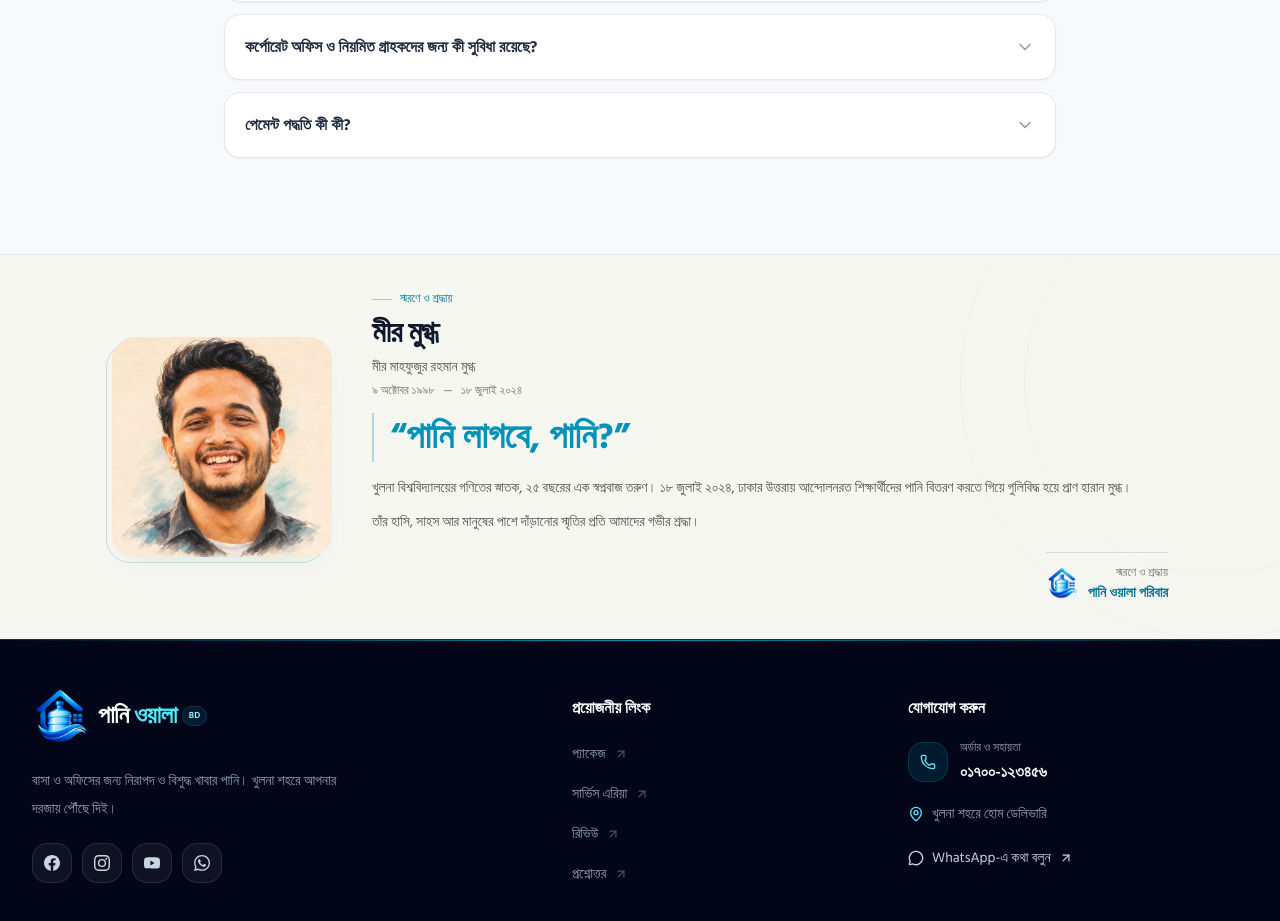
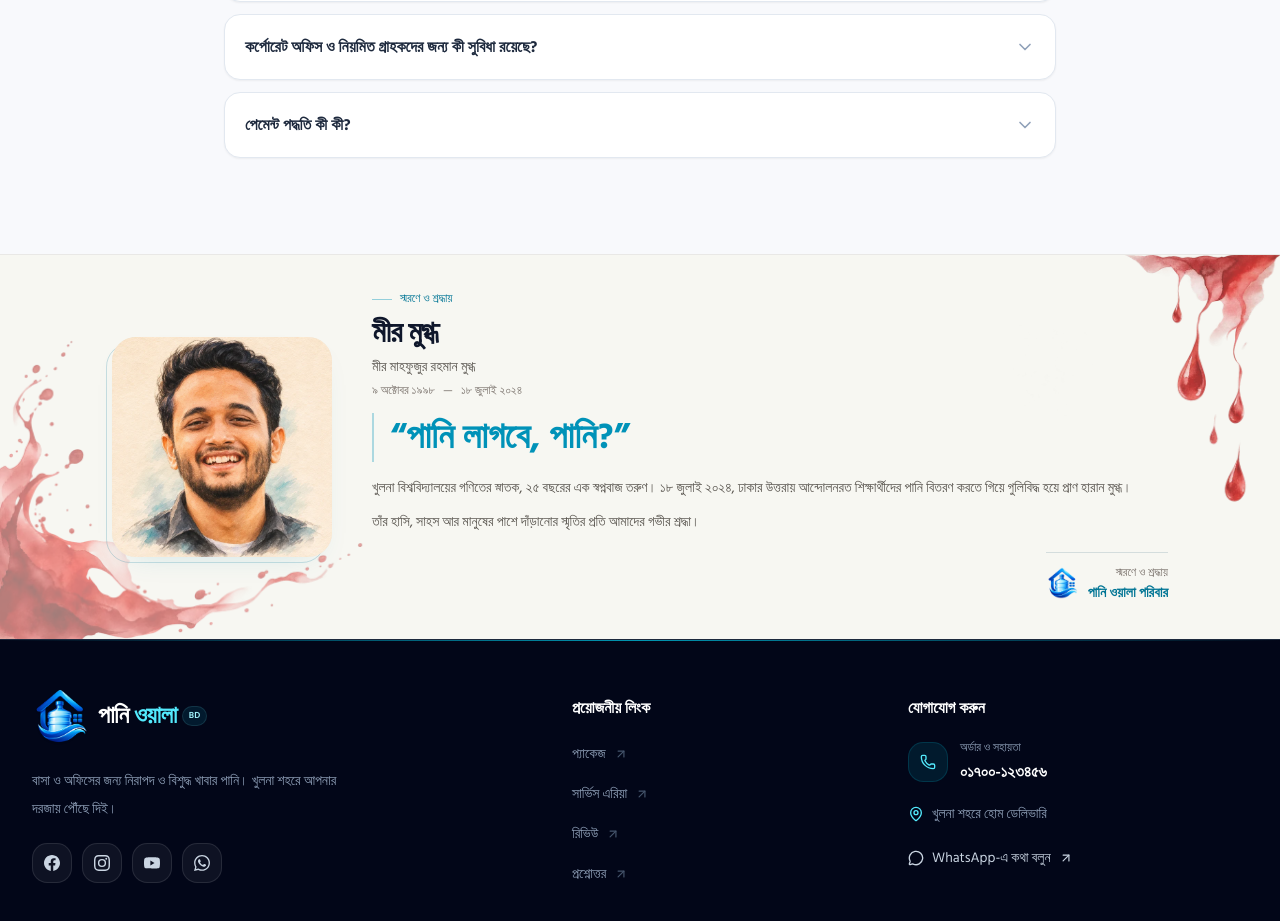
Before and after one commit to MdHasib01/panniwala-ui, a Next.js app: page / in a window 1280 px wide. Shown: the part 3284-4205 px from the top of the page. Built offline with nearby package versions, Linux system fonts and the light colour scheme; no server answers.

Commit message:
feat: add Mir Mugdho memorial tribute component and assets

```diff
--- a/src/components/MugdhoTribute.tsx
+++ b/src/components/MugdhoTribute.tsx
@@ -1,6 +1,8 @@
 import Image from 'next/image';
 import mugdhoPortrait from '@/src/assets/mir-mugdho-face-art.webp';
 import paniwalaLogo from '@/src/assets/logo.png';
+import fallingDrops from '@/src/assets/mugdho-falling-drops.webp';
+import redSplash from '@/src/assets/mugdho-red-splash.webp';
 
 export function MugdhoTribute() {
   return (
@@ -10,8 +12,20 @@ export function MugdhoTribute() {
       aria-labelledby="mugdho-heading"
       className="relative isolate overflow-hidden border-t border-stone-200/80 bg-[#f7f7f2] py-7 sm:py-9"
     >
-      <div aria-hidden="true" className="pointer-events-none absolute -right-48 bottom-0 -z-10 h-[32rem] w-[32rem] rounded-full border border-cyan-900/[0.04]" />
-      <div aria-hidden="true" className="pointer-events-none absolute -right-32 bottom-16 -z-10 h-96 w-96 rounded-full border border-cyan-900/[0.04]" />
+      <div aria-hidden="true" className="pointer-events-none absolute inset-0 -z-10 select-none">
+        <Image
+          src={fallingDrops}
+          alt=""
+          sizes="(min-width: 1024px) 300px, (min-width: 640px) 220px, 144px"
+          className="absolute right-0 top-0 h-auto w-36 opacity-70 sm:w-[220px] sm:opacity-80 lg:w-[300px]"
+        />
+        <Image
+          src={redSplash}
+          alt=""
+          sizes="(min-width: 1024px) 380px, (min-width: 640px) 280px, 176px"
+          className="absolute bottom-0 left-0 h-auto w-44 opacity-40 sm:w-[280px] sm:opacity-50 lg:w-[380px]"
+        />
+      </div>
 
       <div className="mx-auto max-w-6xl px-5 sm:px-8 lg:px-12">
         <div className="grid grid-cols-[104px_minmax(0,1fr)] items-center gap-x-5 gap-y-4 sm:grid-cols-[144px_minmax(0,1fr)] sm:gap-x-7 md:grid-cols-[220px_minmax(0,1fr)] md:gap-x-10 md:gap-y-3">
```
Also changed, not shown: src/assets/mugdho-falling-drops.webp (added), src/assets/mugdho-red-splash.webp (added), 1 other file (tests, documents, lock files or other folders).
